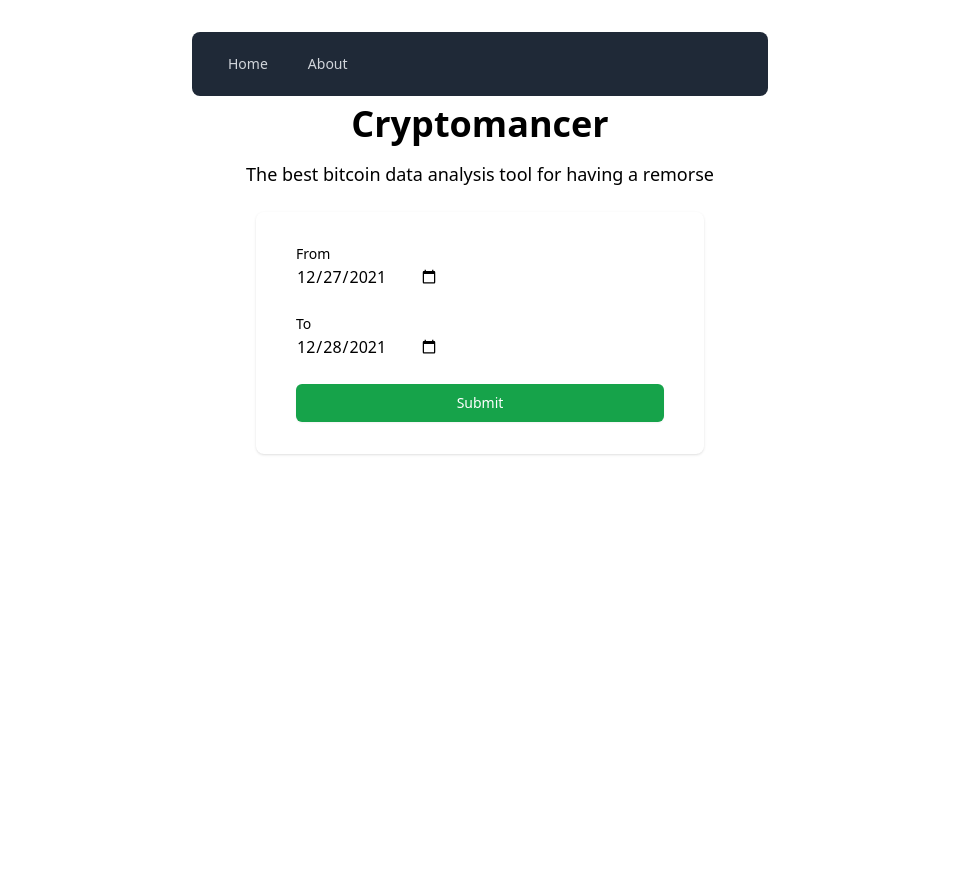
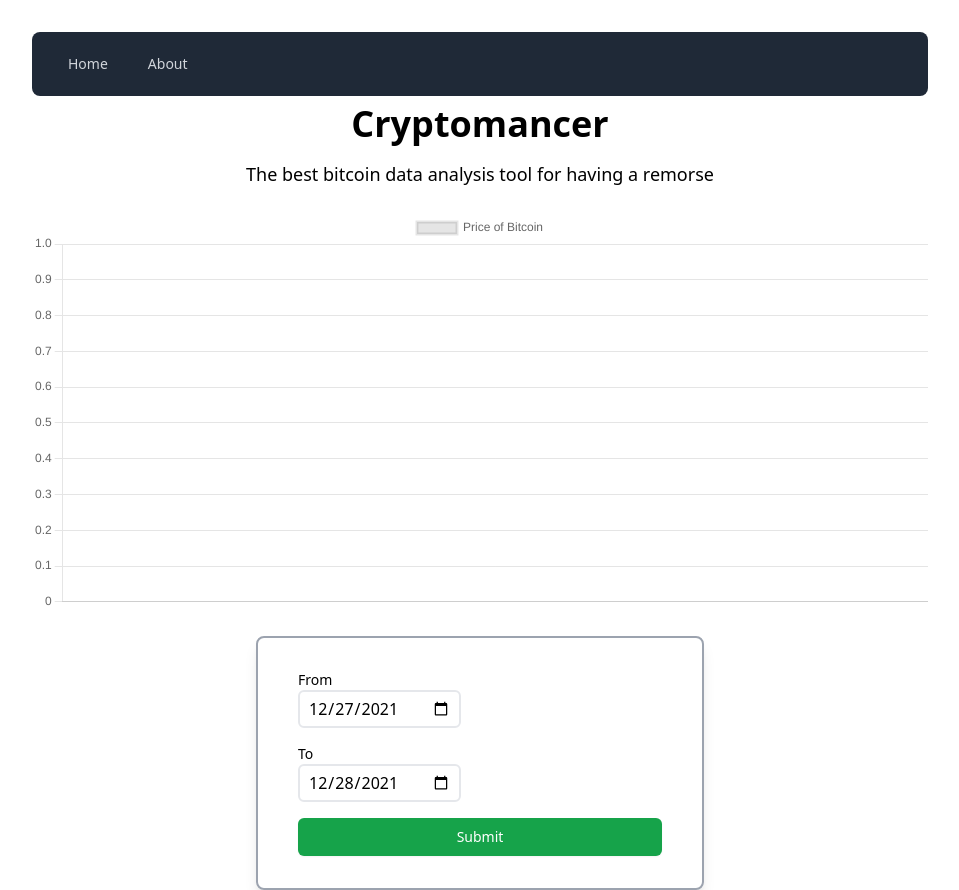
Before and after one commit to OilStein/cryptomancer, a Next.js app: page / in a window 1280 px wide. Shown: the whole page, without its empty margins (160-1119 px from the left). Before the commit the page ends 800 px from the top, so only its background shows below. Built offline with nearby package versions, Linux system fonts and the light colour scheme.

Commit message:
Basic graph works

```diff
--- a/components/Form.js
+++ b/components/Form.js
@@ -11,15 +11,15 @@ const Form = ({submit}) => {
 
   return (
     <div className="mt-4 sm:mx-auto sm:w-full sm:max-w-md">
-    <div className="py-8 px-6 shadow rounded-lg sm:px-10">
-      <form onSubmit={submit} className="mb-0 space-y-6">
+    <div className="py-8 px-6 shadow-lg border-2 border-gray-400 rounded-lg sm:px-10">
+      <form onSubmit={submit} className="mb-0 space-y-4">
         <div>
           <label className="block text-sm font-medium">From</label>
-          <input type='date' name='from' defaultValue={_yesterday()}></input>
+          <input className="border-2 rounded-md p-1 pr-2 pl-2" type='date' name='from' defaultValue={_yesterday()}></input>
         </div>
         <div>
           <label className="block text-sm font-medium">To</label>
-          <input type='date' name='to' defaultValue={_today()}></input>
+          <input className="border-2 rounded-md p-1 pr-2 pl-2" type='date' name='to' defaultValue={_today()}></input>
         </div>
         <button className="w-full flex justify-center py-2 px-4 border
                           border-transparent rounded-md shadow-sm text-sm
--- /dev/null
+++ b/components/Graph.js
@@ -0,0 +1,28 @@
+
+import { Line } from "react-chartjs-2";
+import Chart from 'chart.js/auto'
+
+
+const Graph = ({prices, dates}) => {
+
+  return (
+    <div className="mt-2 mb-4 pb-2">
+      <Line
+        data={{
+          labels: dates,
+          datasets: [{
+            label: 'Price of Bitcoin',
+            data: prices
+        }]
+      }}
+        width={400}
+        height={400}
+        options={{
+          maintainAspectRatio: false
+        }}
+      />
+    </div>
+  )
+}
+
+export default Graph
--- a/components/Layouts.js
+++ b/components/Layouts.js
@@ -12,7 +12,7 @@ const Layout = ({children, title}) => {
       </Head>
 
 
-      <main className='container mx-auto max-w-xl pt-8 min-h-screen'>
+      <main className='container mx-auto max-w-4xl pt-8 min-h-screen'>
         <Nav />
         <Header />
         {children}
--- a/package.json
+++ b/package.json
@@ -8,8 +8,10 @@
     "lint": "next lint"
   },
   "dependencies": {
+    "chart.js": "^3.7.0",
     "next": "12.0.7",
     "react": "17.0.2",
+    "react-chartjs-2": "^4.0.0",
     "react-dom": "17.0.2"
   },
   "devDependencies": {
--- a/pages/about.js
+++ b/pages/about.js
@@ -15,6 +15,9 @@ const About = () => {
           <li>
             <a href="https://tailwindcss.com">tailwindcss</a>
           </li>
+          <li>
+            <a href="https://www.chartjs.org/docs/latest/">Chart.js</a>
+          </li>
         </ul>
       </div>
 
--- a/pages/index.js
+++ b/pages/index.js
@@ -2,11 +2,13 @@ import Layout from "../components/Layouts"
 import Form from "../components/Form"
 import { useState } from "react"
 import { dateToUnixTimestamp, unixToDate } from "../utils/timestamp"
+import Graph from "../components/Graph"
 
 
 
 export default function Home() {
-  const [prices , setPrices] = useState([])
+  const [prices , setPrices] = useState()
+  const [dates , setDates] = useState()
 
 
   const getDataPool = async (from , to) => {
@@ -16,12 +18,17 @@ export default function Home() {
       const res = await fetch(url)
       // returns arrays of date and price
       const { prices } = await res.json()
-      setPrices(prices)
+
+
+      const values = prices.map(item => item.slice(-1)).flat()
+      const dates = prices.map(item => item.slice(0,1)).flat().map(unixDate => unixToDate(unixDate))
+
+      setPrices(values)
+      setDates(dates)
 
     } catch (error) {
       console.log(error.message);
     }
-
   }
 
   // Form date format dd-mm-yyyy
@@ -39,6 +46,7 @@ export default function Home() {
 
   return (
     <Layout title='Cryptomancer - Home'>
+      <Graph prices={prices} dates={dates}></Graph>
       <Form submit={submit}></Form>
     </Layout>
 
--- a/utils/timestamp.js
+++ b/utils/timestamp.js
@@ -3,7 +3,7 @@ const dateToUnixTimestamp = (date) => {
 }
 
 const unixToDate = (unix) => {
-  return new Date(unix)
+  return new Date(unix).toLocaleString('en-GB')
 }
 
 export {
```
Also changed, not shown: 1 other file (tests, documents, lock files or other folders).
